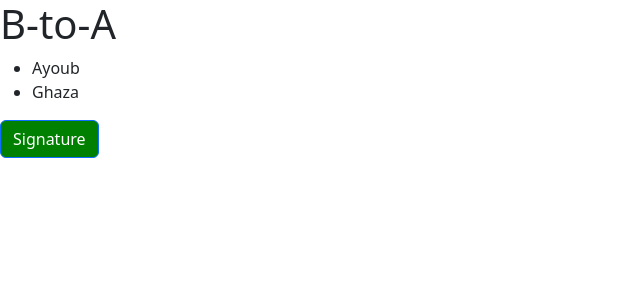
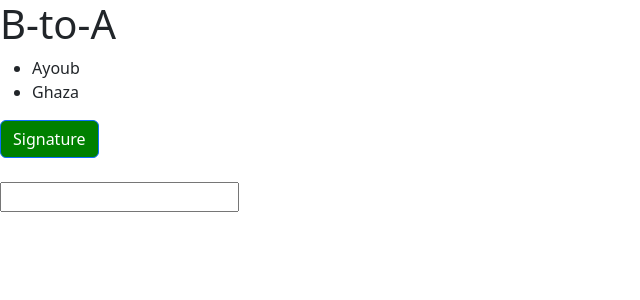
Before and after one commit to Ayoub-45/B-to-A, an Angular app: page / in a window 1280 px wide. Shown: the top 300 px of the page, without its empty margins (0-640 px from the left). Built offline with nearby package versions, Linux system fonts and the light colour scheme.

Commit message:
template variables

```diff
--- a/src/app/components/author/author.component.html
+++ b/src/app/components/author/author.component.html
@@ -5,6 +5,10 @@
   class="btn btn-primary"
   [style.backgroundColor]="isActive ? 'red' : 'green'"
   [class.active]="isActive"
+  (click)="onSave($event)"
 >
   Signature
 </button>
+<br />
+<br />
+<input #email type="text" (keyup.enter)="onKeyUp(email.value)" />
--- a/src/app/components/author/author.component.ts
+++ b/src/app/components/author/author.component.ts
@@ -15,4 +15,11 @@ export class AuthorComponent {
   constructor() {
     this.authors = this.authorService.getAuthors();
   }
+  onSave($event: any): void {
+    $event.stopPropgation();
+    console.log('Button was clicked', $event);
+  }
+  onKeyUp(email: string): void {
+    alert('Submitting ... with ' + email);
+  }
 }
```
